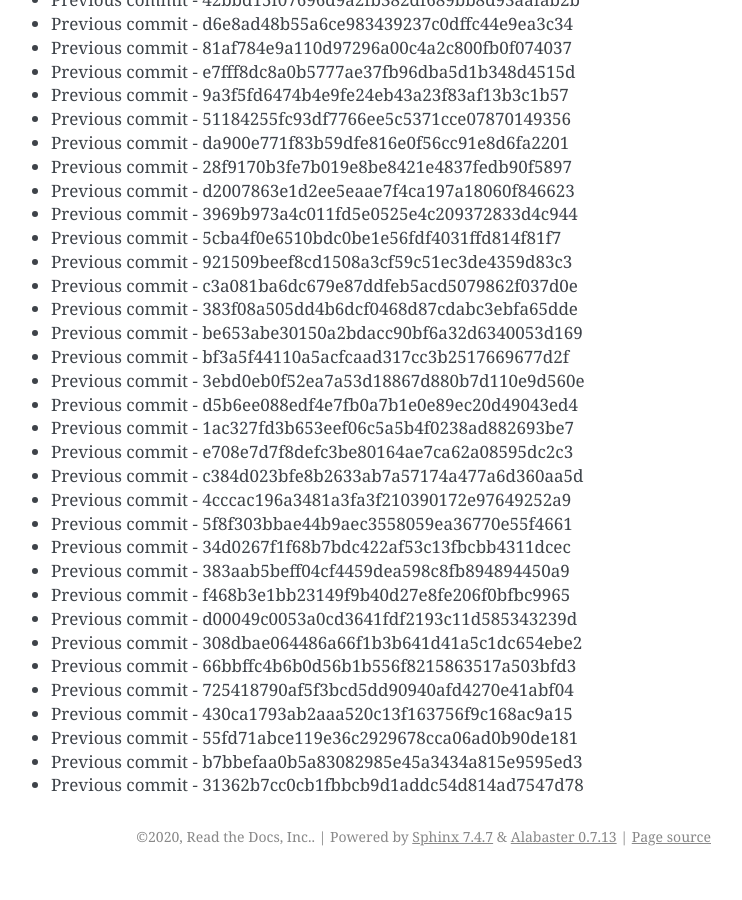
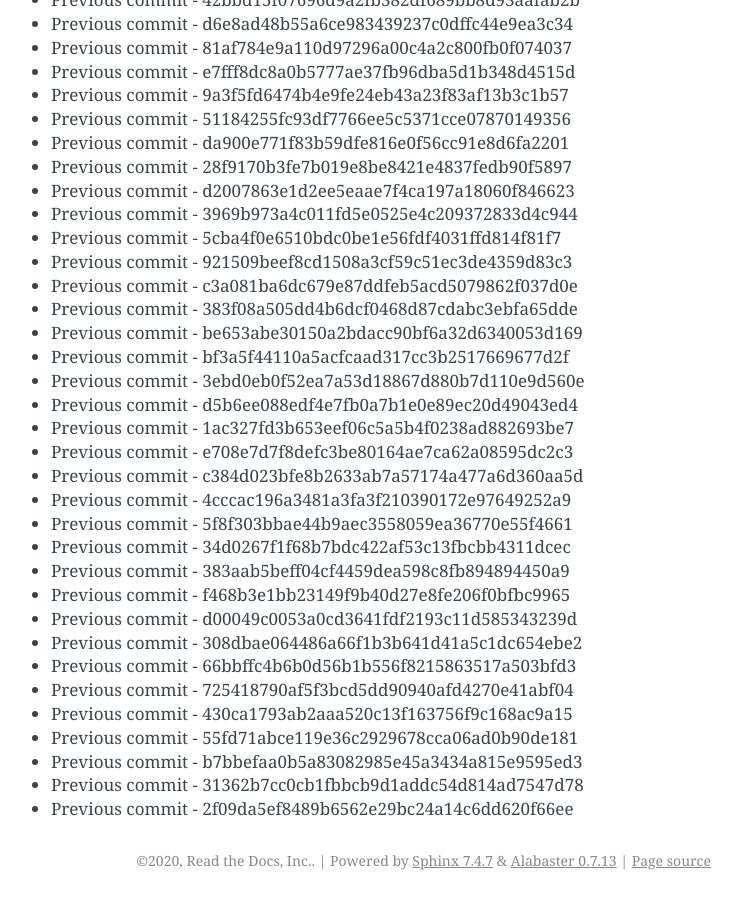
Before and after one commit to readthedocs/rtd-git-stresstest, a Sphinx documentation site: the page built from docs/updates.rst, in a window 1280 px wide and 900 px high, scrolled down 99698 px. Shown: the whole window, without its empty margins (399-1141 px from the left). Built offline with Sphinx 7.4.7, drawn with Linux system fonts in a browser that asks for light colours; before the commit the page ends 100574 px from its top, so only the background shows below that.

Commit message:
Generating commit from previous: 2f09da5ef8489b6562e29bc24a14c6dd620f66ee

```diff
--- a/docs/updates.rst
+++ b/docs/updates.rst
@@ -4221,3 +4221,4 @@ It can be tested for any performance characteristics.
 * Previous commit - 55fd71abce119e36c2929678cca06ad0b90de181
 * Previous commit - b7bbefaa0b5a83082985e45a3434a815e9595ed3
 * Previous commit - 31362b7cc0cb1fbbcb9d1addc54d814ad7547d78
+* Previous commit - 2f09da5ef8489b6562e29bc24a14c6dd620f66ee
```
